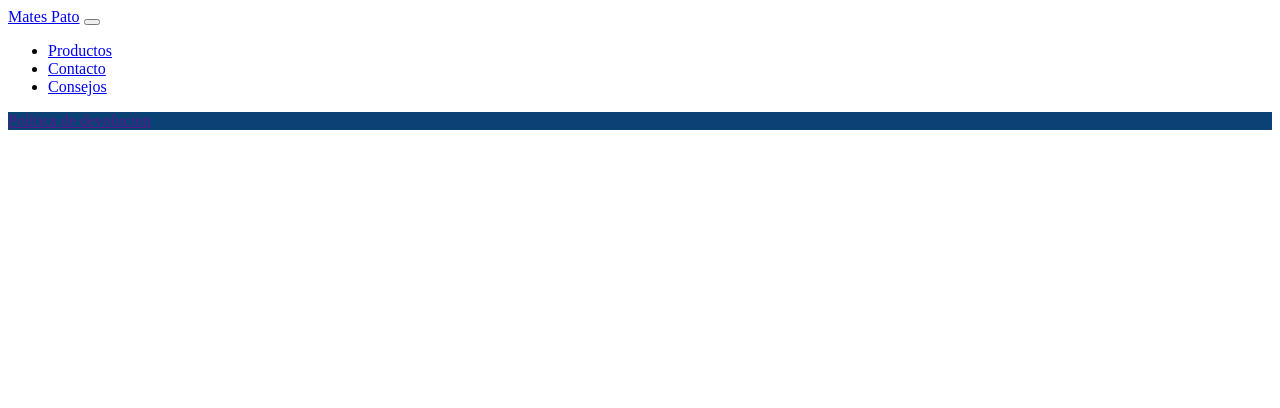
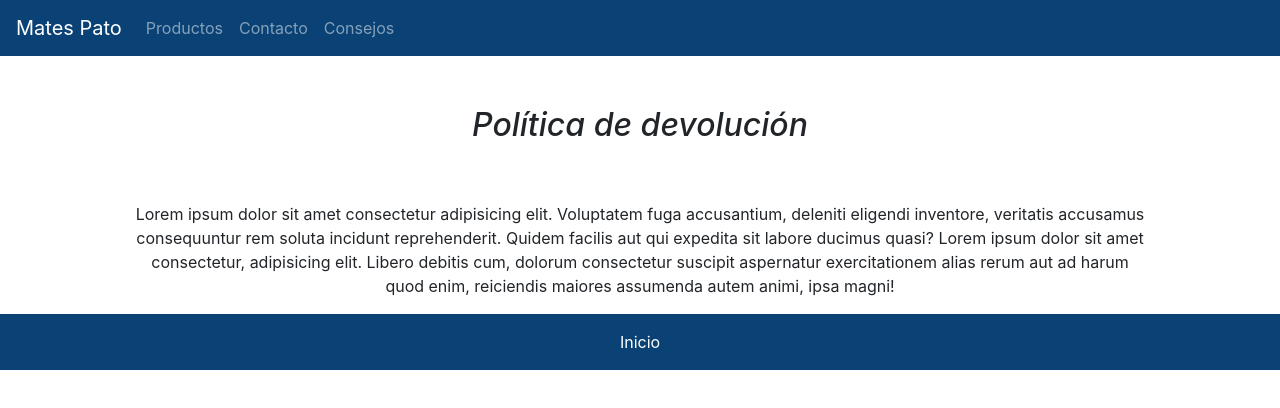
Before and after one commit to Tiky2002/Segunda, a plain HTML site: page pages/politica.html in a window 1280 px wide. Drawn offline with nearby package versions, Linux system fonts and the light colour scheme.

```diff
--- a/pages/estilos.css
+++ b/pages/estilos.css
@@ -1,8 +1,4 @@
-*{
-    margin: 0;
-    padding: 0;
-    box-sizing: border-box;
-}
+
 .navbar{
     background-color:#0a4275;
 }
--- a/pages/politica.html
+++ b/pages/politica.html
@@ -1,9 +1,11 @@
 <!DOCTYPE html>
-<html lang="en">
+<html lang="es">
 <head>
     <meta charset="UTF-8">
     <meta http-equiv="X-UA-Compatible" content="IE=edge">
     <meta name="viewport" content="width=device-width, initial-scale=1.0">
+    <link rel="stylesheet" href="https://cdn.jsdelivr.net/npm/bootstrap@4.6.2/dist/css/bootstrap.min.css" integrity="sha384-xOolHFLEh07PJGoPkLv1IbcEPTNtaed2xpHsD9ESMhqIYd0nLMwNLD69Npy4HI+N" crossorigin="anonymous">
+    <link rel="stylesheet" href="estilos.css">
     <title>Política de devolucíon</title>
 </head>
 <body>
@@ -34,20 +36,27 @@
       </nav>
     <!-- barra de menu - fin -->
 
+    <script src="https://cdn.jsdelivr.net/npm/jquery@3.5.1/dist/jquery.slim.min.js" integrity="sha384-DfXdz2htPH0lsSSs5nCTpuj/zy4C+OGpamoFVy38MVBnE+IbbVYUew+OrCXaRkfj" crossorigin="anonymous"></script>
+    <script src="https://cdn.jsdelivr.net/npm/popper.js@1.16.1/dist/umd/popper.min.js" integrity="sha384-9/reFTGAW83EW2RDu2S0VKaIzap3H66lZH81PoYlFhbGU+6BZp6G7niu735Sk7lN" crossorigin="anonymous"></script>
+    <script src="https://cdn.jsdelivr.net/npm/bootstrap@4.6.2/dist/js/bootstrap.min.js" integrity="sha384-+sLIOodYLS7CIrQpBjl+C7nPvqq+FbNUBDunl/OZv93DB7Ln/533i8e/mZXLi/P+" crossorigin="anonymous"></script>
 
 
+      <div class="container">
+        <h2 class="text-center font-italic" style="padding-top: 50px; padding-bottom: 50px;">
+          Política de devolución</h2>
+      <p class="text-center">Lorem ipsum dolor sit amet consectetur adipisicing elit. Voluptatem fuga accusantium, deleniti eligendi inventore, veritatis accusamus consequuntur rem soluta incidunt reprehenderit. Quidem facilis aut qui expedita sit labore ducimus quasi?
+        Lorem ipsum dolor sit amet consectetur, adipisicing elit. Libero debitis cum, dolorum consectetur suscipit aspernatur exercitationem alias rerum aut ad harum quod enim, reiciendis maiores assumenda autem animi, ipsa magni!
+      </p>
 
 
-
-
+      </div>
     <!-- footer - inicio -->
-        <section class="">
+        <section>
             <!-- Footer -->
         <footer class="text-center text-white" style="background-color: #0a4275;">
             <div class="text-center p-3">
-                <a class="bottom" href="">Política de devolucíon</a>
+                <a class="text-white" href="index.html">Inicio</a>
             </div>
-
         </footer>
             <!-- Footer -->
     </section>
```
Also changed, not shown: pages/consejos.html (+2 -2 lines), pages/contacto.html (+2 -2 lines), pages/index.html (+2 -0 lines), pages/productos.html (+6 -4 lines).
